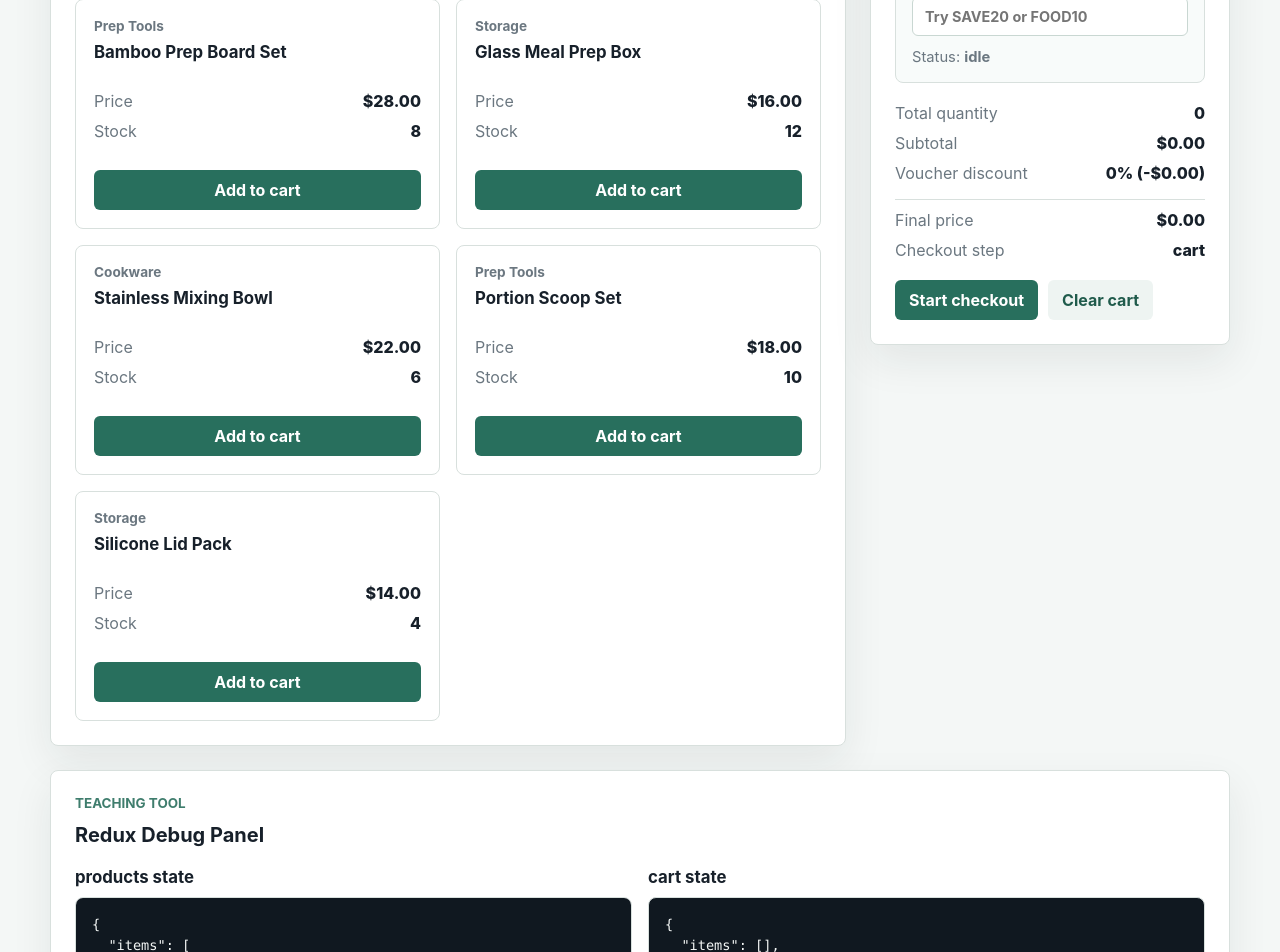
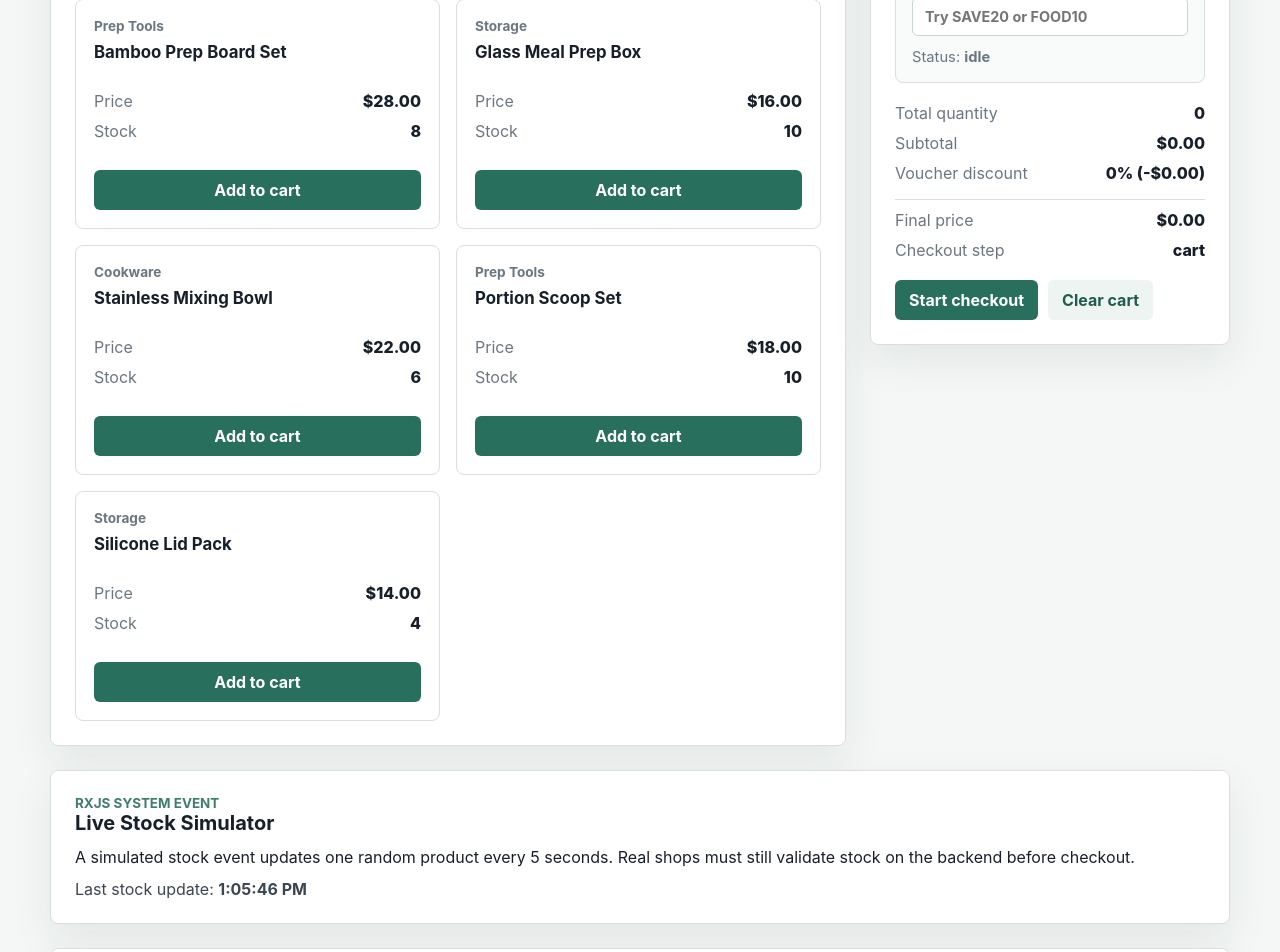
Before and after one commit to isoneday/day13, a React (Vite) app: page / in a window 1280 px wide. Shown: the part 540-1492 px from the top of the page. Built offline with nearby package versions, Linux system fonts and the light colour scheme.

Commit message:
Add Live Stock Stream

```diff
--- a/src/App.jsx
+++ b/src/App.jsx
@@ -1,6 +1,7 @@
 import CartSummary from './components/CartSummary';
 import DebugPanel from './components/DebugPanel';
 import Header from './components/Header';
+import LiveStockSimulator from './components/LiveStockSimulator';
 import ProductList from './components/ProductList';
 
 function App() {
@@ -20,6 +21,7 @@ function App() {
         <CartSummary />
       </div>
 
+      <LiveStockSimulator />
       <DebugPanel />
     </main>
   );
--- /dev/null
+++ b/src/components/LiveStockSimulator.jsx
@@ -0,0 +1,58 @@
+import { useEffect, useRef } from 'react';
+import { useDispatch, useSelector } from 'react-redux';
+import { interval } from 'rxjs';
+import { productStockUpdated } from '../features/products/productsSlice.js';
+
+function LiveStockSimulator() {
+  const dispatch = useDispatch();
+  const products = useSelector((state) => state.products.items);
+  const lastStockUpdate = useSelector((state) => state.products.lastStockUpdate);
+  const productsRef = useRef(products);
+
+  useEffect(() => {
+    productsRef.current = products;
+  }, [products]);
+
+  useEffect(() => {
+    const subscription = interval(5000).subscribe(() => {
+      const currentProducts = productsRef.current;
+
+      if (currentProducts.length === 0) {
+        return;
+      }
+
+      const product = currentProducts[Math.floor(Math.random() * currentProducts.length)];
+      const stockChanges = product.stock === 0 ? [1, 2] : [-2, -1, 1, 2];
+      const stockChange = stockChanges[Math.floor(Math.random() * stockChanges.length)];
+      const nextStock = Math.max(0, product.stock + stockChange);
+
+      dispatch(
+        productStockUpdated({
+          productId: product.id,
+          stock: nextStock,
+          updatedAt: new Date().toLocaleTimeString(),
+        }),
+      );
+    });
+
+    return () => subscription.unsubscribe();
+  }, [dispatch]);
+
+  return (
+    <section className="panel stock-simulator" aria-labelledby="stock-title">
+      <div>
+        <p className="eyebrow">RxJS System Event</p>
+        <h2 id="stock-title">Live Stock Simulator</h2>
+      </div>
+      <p>
+        A simulated stock event updates one random product every 5 seconds. Real shops must still
+        validate stock on the backend before checkout.
+      </p>
+      <p className="stock-update-time">
+        Last stock update: <strong>{lastStockUpdate || 'waiting for first update'}</strong>
+      </p>
+    </section>
+  );
+}
+
+export default LiveStockSimulator;
--- a/src/components/ProductCard.jsx
+++ b/src/components/ProductCard.jsx
@@ -1,11 +1,12 @@
 import { useDispatch } from 'react-redux';
-import { cartItemAdded } from '../features/cart/cartSlice';
+import { cartItemAdded } from '../features/cart/cartSlice.js';
 
 function ProductCard({ product }) {
   const dispatch = useDispatch();
+  const isOutOfStock = product.stock <= 0;
 
   return (
-    <article className="product-card">
+    <article className={`product-card ${isOutOfStock ? 'product-card-out' : ''}`}>
       <div>
         <p className="category-label">{product.category}</p>
         <h3>{product.name}</h3>
@@ -17,11 +18,15 @@ function ProductCard({ product }) {
         </div>
         <div>
           <dt>Stock</dt>
-          <dd>{product.stock}</dd>
+          <dd>{isOutOfStock ? 'Out of stock' : product.stock}</dd>
         </div>
       </dl>
-      <button type="button" onClick={() => dispatch(cartItemAdded(product))}>
-        Add to cart
+      <button
+        type="button"
+        disabled={isOutOfStock}
+        onClick={() => dispatch(cartItemAdded(product))}
+      >
+        {isOutOfStock ? 'Out of stock' : 'Add to cart'}
       </button>
     </article>
   );
--- a/src/features/products/productsSlice.js
+++ b/src/features/products/productsSlice.js
@@ -7,6 +7,7 @@ const initialState = {
   searchKeyword: '',
   loading: false,
   error: null,
+  lastStockUpdate: null,
 };
 
 const productsSlice = createSlice({
@@ -19,9 +20,20 @@ const productsSlice = createSlice({
     searchKeywordChanged(state, action) {
       state.searchKeyword = action.payload;
     },
+    productStockUpdated(state, action) {
+      const product = state.items.find((item) => item.id === action.payload.productId);
+
+      if (!product) {
+        return;
+      }
+
+      product.stock = Math.max(0, action.payload.stock);
+      state.lastStockUpdate = action.payload.updatedAt;
+    },
   },
 });
 
-export const { categorySelected, searchKeywordChanged } = productsSlice.actions;
+export const { categorySelected, productStockUpdated, searchKeywordChanged } =
+  productsSlice.actions;
 
 export default productsSlice.reducer;
--- a/src/index.css
+++ b/src/index.css
@@ -39,6 +39,16 @@ button {
 
 button:hover {
   background: #205b4c;
+}
+
+button:disabled {
+  cursor: not-allowed;
+  background: #ccd6d2;
+  color: #66736f;
+}
+
+button:disabled:hover {
+  background: #ccd6d2;
 }
 
 .app-shell {
@@ -193,6 +203,10 @@ select {
   padding: 18px;
 }
 
+.product-card-out {
+  background: #f7f2f2;
+}
+
 .category-label {
   margin-bottom: 8px;
   color: #6b7780;
@@ -310,6 +324,20 @@ dd {
   color: #8a5b15;
 }
 
+.stock-simulator {
+  display: grid;
+  gap: 12px;
+}
+
+.stock-simulator h2,
+.stock-simulator p {
+  margin-bottom: 0;
+}
+
+.stock-update-time {
+  color: #3a4650;
+}
+
 .empty-state,
 .muted {
   color: #6b7780;
```
Also changed, not shown: 2 other files (tests, documents, lock files or other folders).
